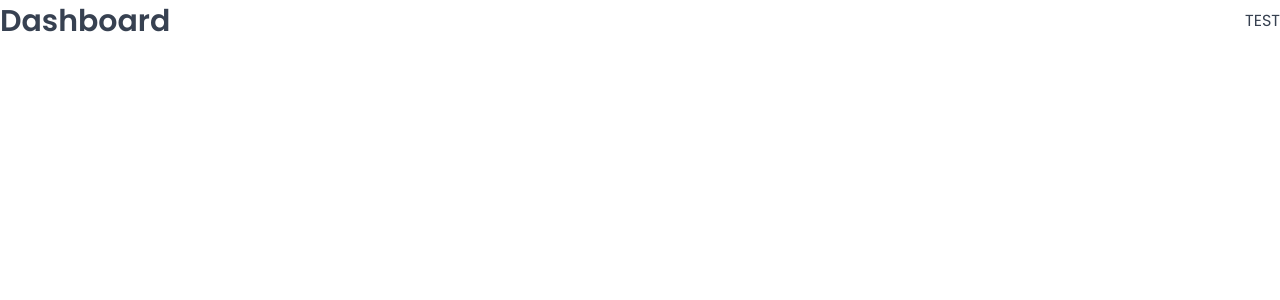
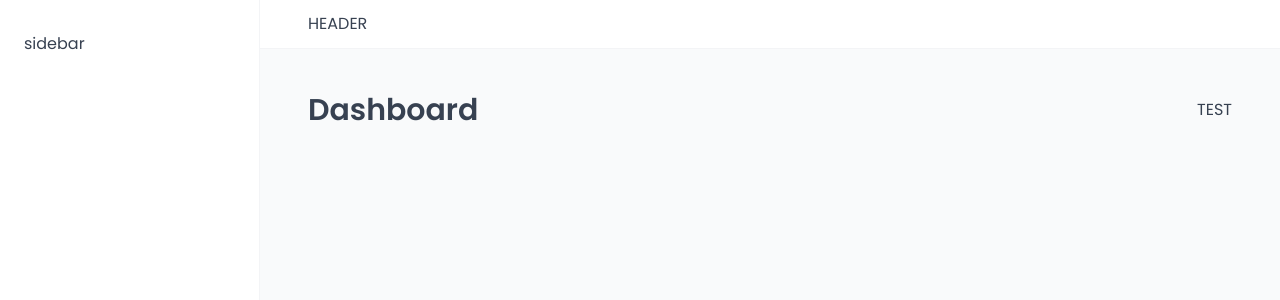
Before and after one commit to atefehnaseri/cabino-agency-react-app, a React (Vite) app: page /dashboard in a window 1280 px wide. Shown: the top 300 px of the page. Built offline with nearby package versions, Linux system fonts and the light colour scheme; a web font is replaced by a local one.

Commit message:
chore(layout): add app layout

```diff
--- a/src/App.jsx
+++ b/src/App.jsx
@@ -1,5 +1,6 @@
 import { BrowserRouter, Navigate, Route, Routes } from "react-router-dom";
 
+import AppLayout from "./ui/AppLayout";
 import Dashboard from "./pages/Dashboard";
 import Bookings from "./pages/Bookings";
 import Cabins from "./pages/Cabins";
@@ -16,6 +17,7 @@
       <GlobalStyles />
       <BrowserRouter>
         <Routes>
+          <Route element={<AppLayout />}>
             <Route element={<Dashboard />}>
               <Route index element={<Navigate replace to="dashboard" />} />
               <Route path="dashboard" element={<Dashboard />} />
@@ -24,6 +26,7 @@
               <Route path="users" element={<Users />} />
               <Route path="settings" element={<Settings />} />
               <Route path="account" element={<Account />} />
+            </Route>
           </Route>
 
           <Route path="login" element={<Login />} />
--- /dev/null
+++ b/src/ui/AppLayout.jsx
@@ -0,0 +1,30 @@
+import { Outlet } from "react-router-dom";
+import Sidebar from "./Sidebar";
+import Header from "./Header";
+import styled from "styled-components";
+
+const StyledAppLayout = styled.div`
+  display: grid;
+  grid-template-columns: 26rem 1fr;
+  grid-template-rows: auto 1fr;
+  height: 100vh;
+`;
+
+const Main = styled.main`
+  background-color: var(--color-grey-50);
+  padding: 4rem 4.8rem 6.4rem;
+`;
+
+function AppLayout() {
+  return (
+    <StyledAppLayout>
+      <Header />
+      <Sidebar />
+      <Main>
+        <Outlet />
+      </Main>
+    </StyledAppLayout>
+  );
+}
+
+export default AppLayout;
--- /dev/null
+++ b/src/ui/Header.jsx
@@ -0,0 +1,13 @@
+import styled from "styled-components";
+
+const StyledHeader = styled.header`
+  background-color: var(--color-grey-0);
+  padding: 1.2rem 4.8rem;
+  border-bottom: 1px solid var(--color-grey-100);
+`;
+
+function Header() {
+  return <StyledHeader>HEADER</StyledHeader>;
+}
+
+export default Header;
--- /dev/null
+++ b/src/ui/Sidebar.jsx
@@ -0,0 +1,18 @@
+import styled from "styled-components";
+
+const StyledSidebar = styled.aside`
+  background-color: var(--color-grey-0);
+  padding: 3.2rem 2.4rem;
+  border-right: 1px solid var(--color-grey-100);
+
+  grid-row: 1 / -1;
+  display: flex;
+  flex-direction: column;
+  gap: 3.2rem;
+`;
+
+function Sidebar() {
+  return <StyledSidebar>sidebar</StyledSidebar>;
+}
+
+export default Sidebar;
```
Lines whose indentation alone changed are shown as unchanged.
